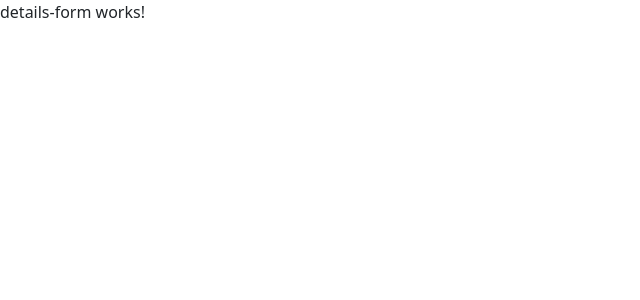
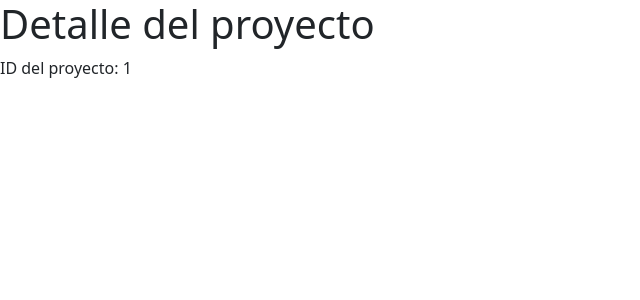
Before and after one commit to Jhonttt/proyecto-intermodular, an Angular app in the folder frontend/: page /details-form/1 in a window 1280 px wide. Shown: the top 300 px of the page, without its empty margins (0-640 px from the left). Built offline with nearby package versions, Linux system fonts and the light colour scheme.

Commit message:
feat: Añadir código en el componente details-form. Tanto tscomo html

```diff
--- a/frontend/src/app/pages/details-form/details-form.html
+++ b/frontend/src/app/pages/details-form/details-form.html
@@ -1 +1,5 @@
-<p>details-form works!</p>
+<h1>Detalle del proyecto</h1>
+
+<p>
+    ID del proyecto: {{projectID}}
+</p>
--- a/frontend/src/app/pages/details-form/details-form.ts
+++ b/frontend/src/app/pages/details-form/details-form.ts
@@ -1,4 +1,5 @@
-import { Component } from '@angular/core';
+import { Component, OnInit } from '@angular/core';
+import { ActivatedRoute } from '@angular/router';
 
 @Component({
   selector: 'app-details-form',
@@ -6,6 +7,15 @@ import { Component } from '@angular/core';
   templateUrl: './details-form.html',
   styleUrl: './details-form.css',
 })
-export class DetailsForm {
+export class DetailsForm implements OnInit{
+
+  projectID!: number;
+
+  constructor(private route: ActivatedRoute) {}
+
+   ngOnInit(): void {
+    // Leer el parámetro :id de la URL
+    this.projectID = Number(this.route.snapshot.paramMap.get('id'));
+  }
 
 }
```
